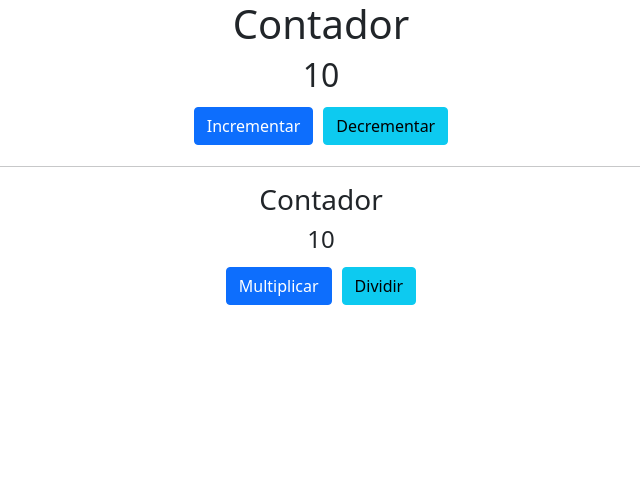
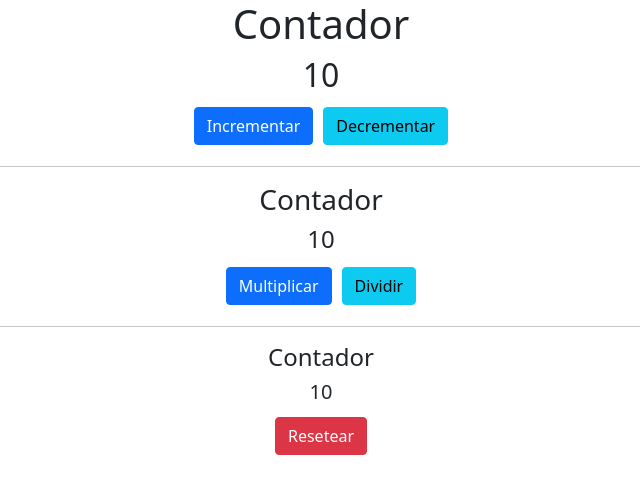
Before and after one commit to FranRDev/CursoReduxAngularNgRxFernandoHerrera-ReduxApp, an Angular app: page / in a window 1280 px wide. Shown: the top 494 px of the page, without its empty margins (319-959 px from the left). Built offline with nearby package versions, Linux system fonts and the light colour scheme.

Commit message:
Clase 26. Integrar el componente nieto en nuestra aplicación

```diff
--- a/src/app/contador/hijo/hijo.component.html
+++ b/src/app/contador/hijo/hijo.component.html
@@ -7,3 +7,11 @@
         <button class="btn btn-info" (click)="dividir()">Dividir</button>
     </div>
 </div>
+
+<hr>
+
+<div class="row text-center">
+    <div class="col">
+        <app-nieto [contador]="contador" (cambioContador)="resetear($event)"></app-nieto>
+    </div>
+</div>
--- a/src/app/contador/hijo/hijo.component.ts
+++ b/src/app/contador/hijo/hijo.component.ts
@@ -24,4 +24,9 @@ export class HijoComponent implements OnInit {
     this.cambioContador.emit(this.contador);
   }
 
+  resetear(nuevoContador: number) {
+    this.contador = nuevoContador;
+    this.cambioContador.emit(this.contador);
+  }
+
 }
--- a/src/app/contador/nieto/nieto.component.html
+++ b/src/app/contador/nieto/nieto.component.html
@@ -1 +1,4 @@
-<p>nieto works!</p>
+<h4>Contador</h4>
+<h5>{{ contador }}</h5>
+
+<button class="btn btn-danger" (click)="resetear()">Resetear</button>
--- a/src/app/contador/nieto/nieto.component.ts
+++ b/src/app/contador/nieto/nieto.component.ts
@@ -1,4 +1,4 @@
-import { Component, OnInit } from '@angular/core';
+import { Component, EventEmitter, Input, OnInit, Output } from '@angular/core';
 
 @Component({
   selector: 'app-nieto',
@@ -7,9 +7,16 @@ import { Component, OnInit } from '@angular/core';
 })
 export class NietoComponent implements OnInit {
 
+  @Input() contador: number;
+  @Output() cambioContador = new EventEmitter<number>();
+
   constructor() { }
 
-  ngOnInit(): void {
+  ngOnInit(): void { }
+
+  resetear() {
+    this.contador = 0;
+    this.cambioContador.emit(0);
   }
 
 }
```
